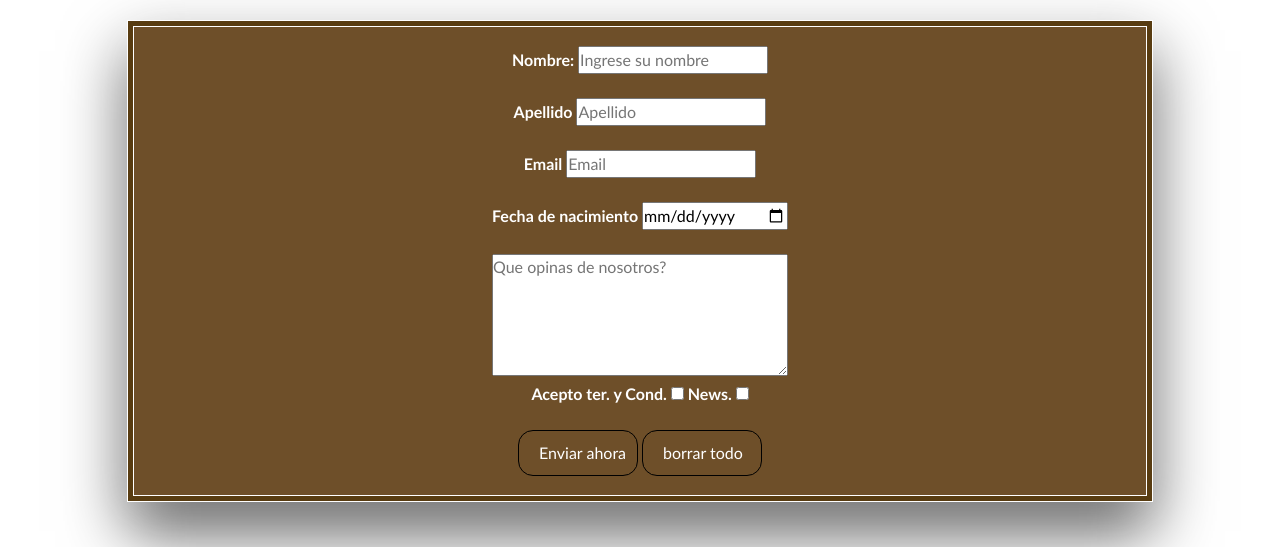
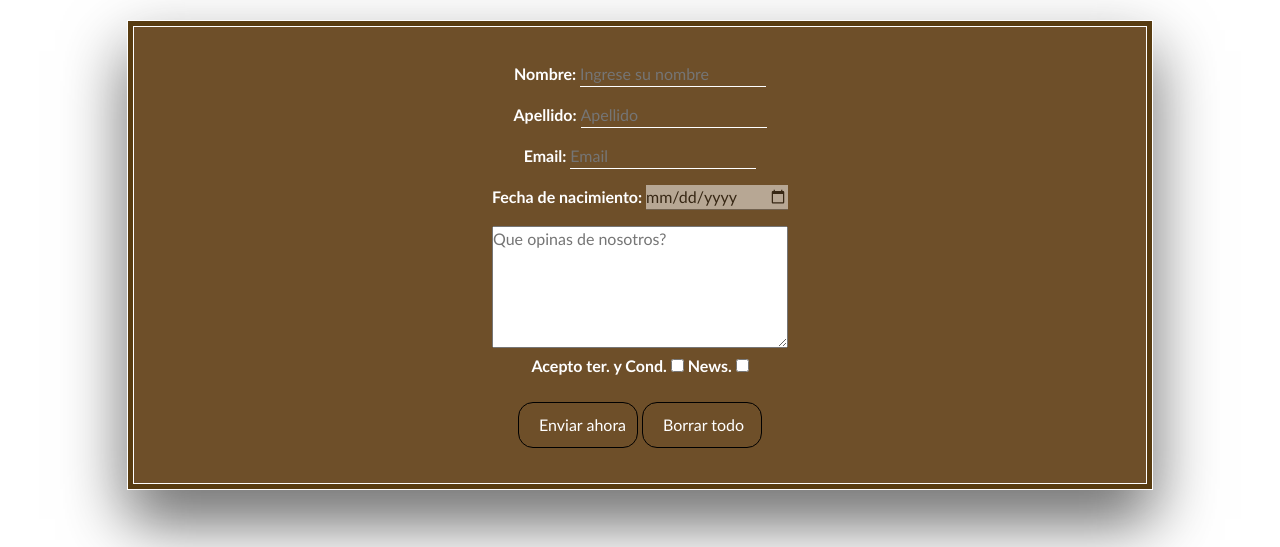
Before and after one commit to axelliop/Mi-repositorio, a plain HTML site: page html/contacto.html in a window 1280 px wide. Shown: the part 143-690 px from the top of the page. Drawn offline with nearby package versions, Linux system fonts and the light colour scheme.

Commit message:
aplicando cambios para la 3er entrega

```diff
--- a/html/contacto.html
+++ b/html/contacto.html
@@ -54,26 +54,26 @@
 <section class="formulario">
 <form action="enviar.php" method="get" enctype="text/plain">
 
-    <div>
+    <div class="nombre">
         <label for="Nombre">Nombre:</label>
-        <input type="text" id="Nombre" placeholder="Ingrese su nombre"> <!-- Recibir informacion -->
+        <input type="text" id="Nombre" placeholder="Ingrese su nombre" class="inputnombre"> <!-- Recibir informacion -->
     </div>
-    <br>
-    <div>
-        <label for="Apellido">Apellido</label>
-        <input type="text" id="Apellido" placeholder="Apellido">
-        <br>
-        <br>
-    <div>
-        <label for="email">Email</label>
-        <input type="text" id="email" placeholder="Email">
+    <!--  -->
+    <div class="apellido">
+        <label for="Apellido">Apellido:</label>
+        <input type="text" id="Apellido" placeholder="Apellido" class="inputapellido">
+        <!-- MODIFICAR -->
+
+    <div class="email">
+        <label for="email">Email:</label>
+        <input type="text" id="email" placeholder="Email" class="inputemail">
     </div>
-    <br>
-    <div>
-        <label for="date">Fecha de nacimiento</label>
-        <input type="date" id="date">
+   <!-- MODIFICAR -->
+    <div class="fecha">
+        <label for="date">Fecha de nacimiento:</label>
+        <input type="date" id="date" class="inputfecha">
     </div>
-    <br>
+    <!-- MODIFICAR -->
     <div>
         <textarea name="comentarios" id="comentarios" cols="30" rows="5" placeholder="Que opinas de nosotros?"></textarea>
 
@@ -87,7 +87,7 @@
     </div>
     <br>
     <input class="boton" type="submit" value="Enviar ahora">
-    <input class="boton" type="reset" value="borrar todo"> <!-- aca se aplico el mixin --><!-- aca se aplico el extend -->
+    <input class="boton" type="reset" value="Borrar todo"><!-- aca se aplico el extend -->
   </form>
 </section>
 
--- a/sass/_cafes.scss
+++ b/sass/_cafes.scss
@@ -4,6 +4,7 @@
     justify-content: center;
     padding-top: 2vh;
     padding-bottom: 2vh;
+    color: rgb(110, 79, 41);
 }
 
   .mocaccino {
--- a/sass/style.scss
+++ b/sass/style.scss
@@ -199,11 +199,11 @@ margin-bottom: 40px;
     flex-direction: column;
     margin: 0 auto;
     text-align: center;
-    color: black;
+    color: rgb(88, 60, 17);
     background-position: center;
         h1 {
             font-size: 13vh;
-            color: black;
+            color: rgb(88, 60, 17);
 }
 }
 
@@ -373,6 +373,51 @@ font-size: 2vh;
     font-weight: 500;
 }
 
+/* CONTACTO PAGINA */
+
+.inputemail {
+    border-style:inset;
+background: rgb(110, 79, 41);
+border-style:inset;
+border-color: white;
+border:none;
+border-bottom:1px solid #ffffff;}
+
+.inputnombre {    background: rgb(110, 79, 41);
+    border-style:inset;
+    border-color: white;
+    border:none;
+border-bottom:1px solid #ffffff;}
+
+.inputapellido {
+    background: rgb(110, 79, 41);
+    border-style:inset;
+    border-color: white;
+    border:none;
+border-bottom:1px solid #ffffff;
+
+}
+
+.inputfecha {
+    border-style:inset;
+    border-color: white;
+background: rgb(255, 255, 255);
+opacity:0.5;
+border:none;
+border-bottom:1px solid #757575;}
+
+.nombre {
+    margin: 2vh;
+}
+.apellido {
+    margin: 2vh;
+}
+.email {
+    margin: 2vh;
+}
+.fecha {
+    margin: 2vh;
+}
 
 
 
```
Also changed, not shown: sass/style.css, 1 other file.
